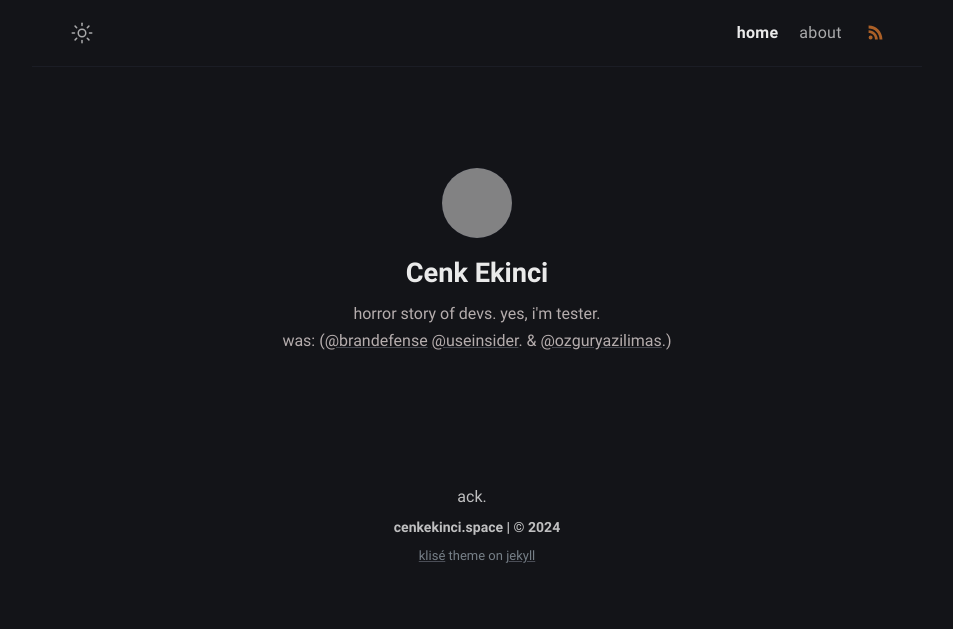
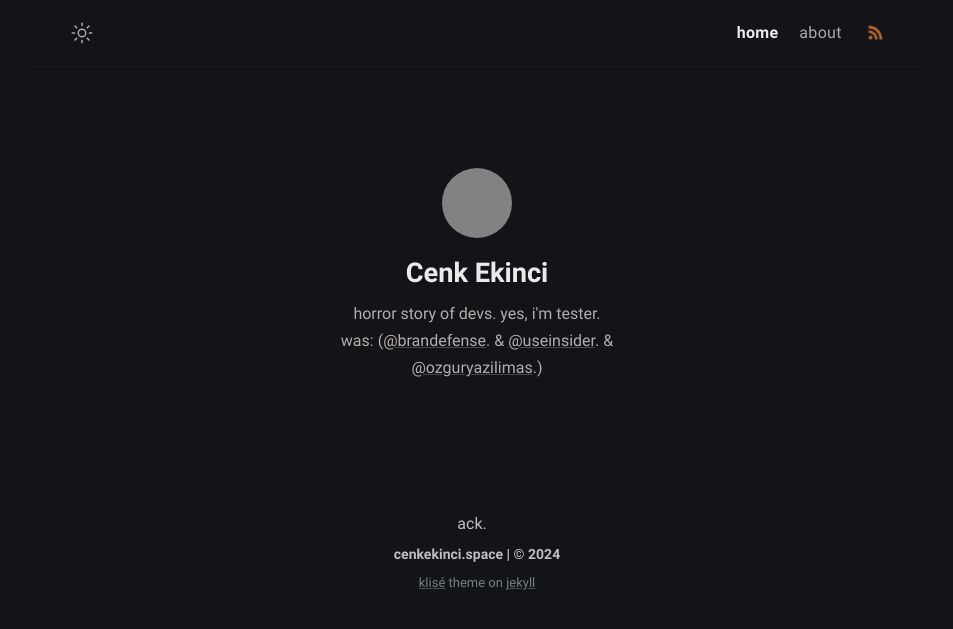
Before and after one commit to cenkekinci/cenkekinci.github.io, a Jekyll site: the page built from index.md, in a window 1280 px wide. Shown: the top 629 px of the page, without its empty margins (163-1116 px from the left). Built offline with Jekyll 4.4.1, drawn with Linux system fonts in a browser that asks for light colours; grey boxes are pictures that could not be loaded.

Commit message:
typo fix

```diff
--- a/_config.yml
+++ b/_config.yml
@@ -13,7 +13,7 @@ author:
   name: Cenk Ekinci
   bio: >+
     horror story of devs. yes, i'm tester. <br>
-    was: (<a href="https://twitter.com/brandefense" target="_blank" rel="noopener">@brandefense</a> <a href="https://twitter.com/useinsider" target="_blank" rel="noopener">@useinsider</a>. & <a href="https://twitter.com/ozguryazilimas" target="_blank" rel="noopener">@ozguryazilimas</a>.)
+    was: (<a href="https://twitter.com/brandefense" target="_blank" rel="noopener">@brandefense</a>. & <a href="https://twitter.com/useinsider" target="_blank" rel="noopener">@useinsider</a>. & <a href="https://twitter.com/ozguryazilimas" target="_blank" rel="noopener">@ozguryazilimas</a>.)
     </br>
   username: username
   email: your-email@email.com
```
